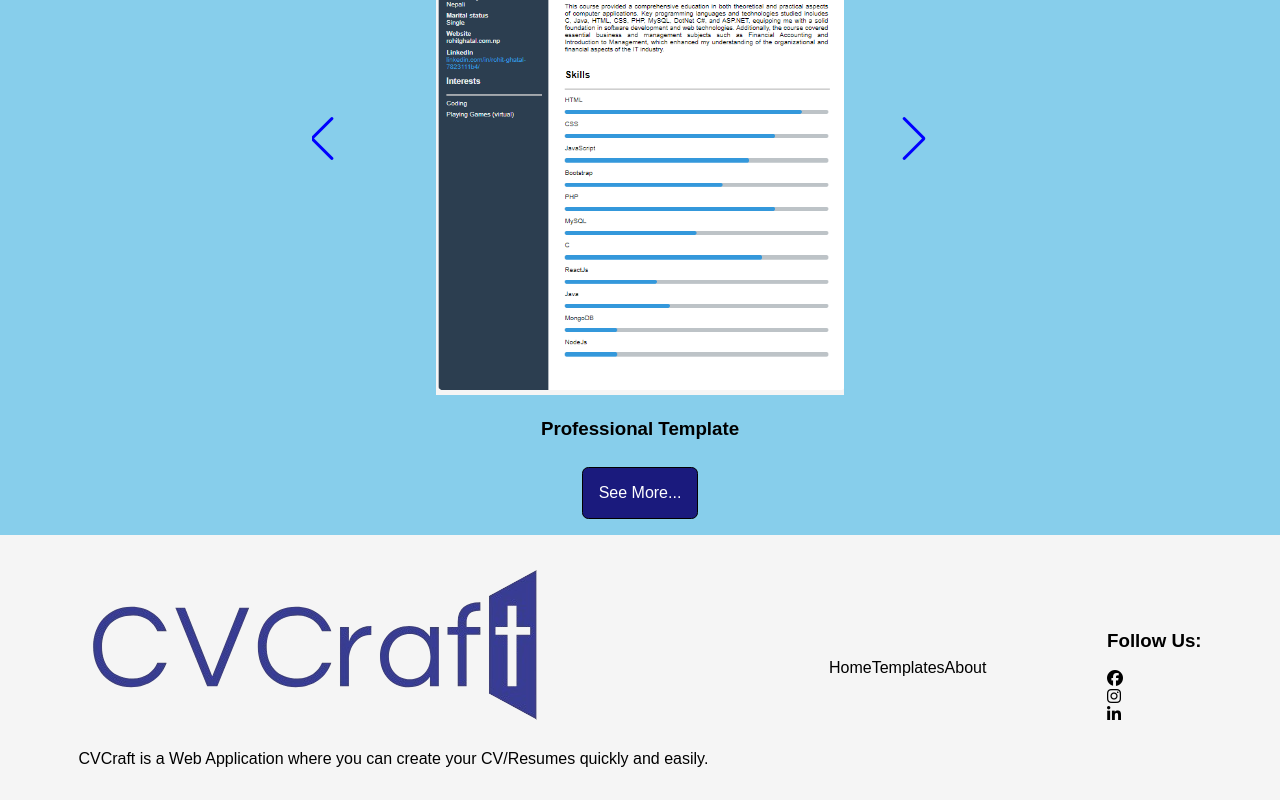
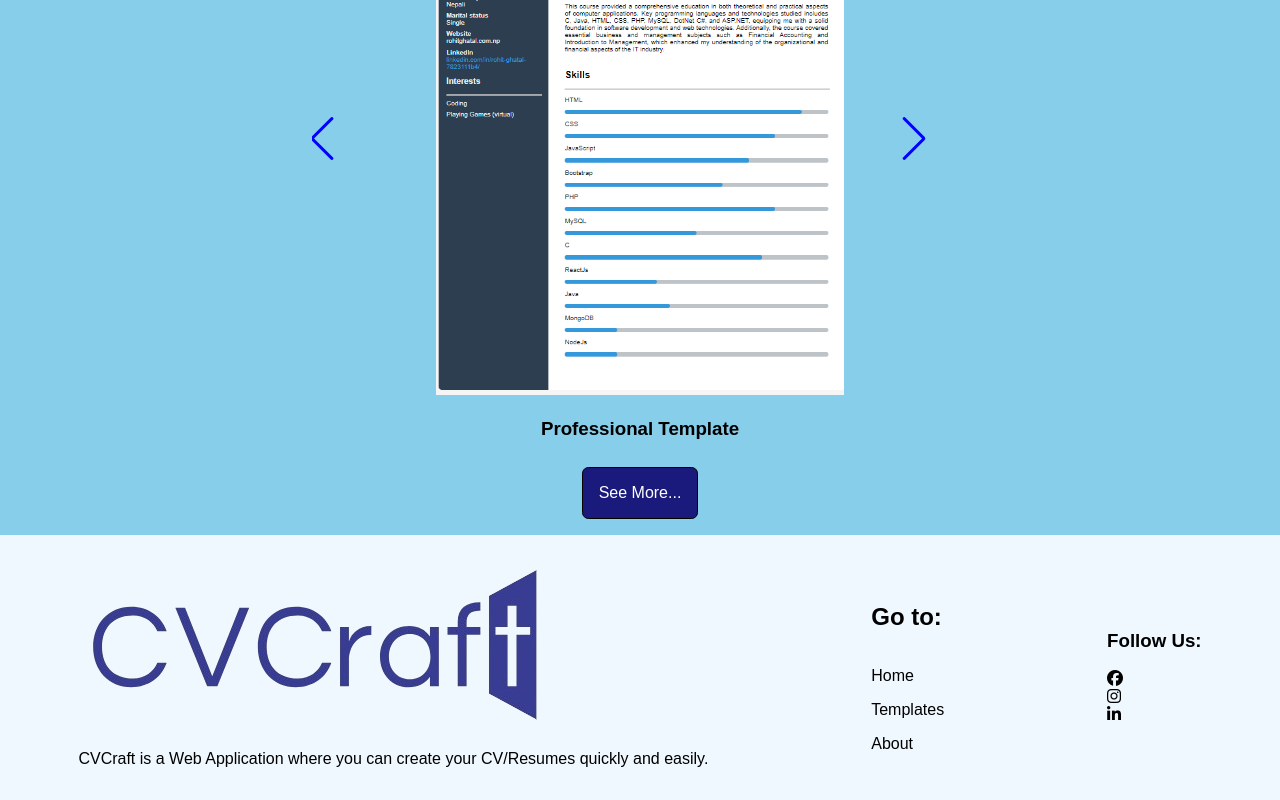
Before and after one commit to rohitghatal1/CVMaker-ReactJS, a React (Create React App) app: page / in a window 1280 px wide. Shown: the part 1539-2339 px from the top of the page. Built offline with nearby package versions, Linux system fonts and the light colour scheme.

Commit message:
added heading and styled teh links

```diff
--- a/src/components/Footer.js
+++ b/src/components/Footer.js
@@ -16,6 +16,7 @@ export default function Footer() {
                 </div>
             </div>
             <div className="quickLinks">
+                <h2>Go to:</h2>
                 <span className="links">Home</span>
                 <span className="links">Templates</span>
                 <span className="links">About</span>
--- a/src/components/footer.css
+++ b/src/components/footer.css
@@ -1,4 +1,5 @@
 footer{
+    background-color: aliceblue;
     padding: 1rem;
 }
 
@@ -9,3 +10,10 @@ footer{
     width: 90%;
     margin: auto;
 }
+
+.quickLinks{
+    display: flex;
+    flex-direction: column;
+    align-items: flex-start;
+    gap: 1rem;
+}
```
